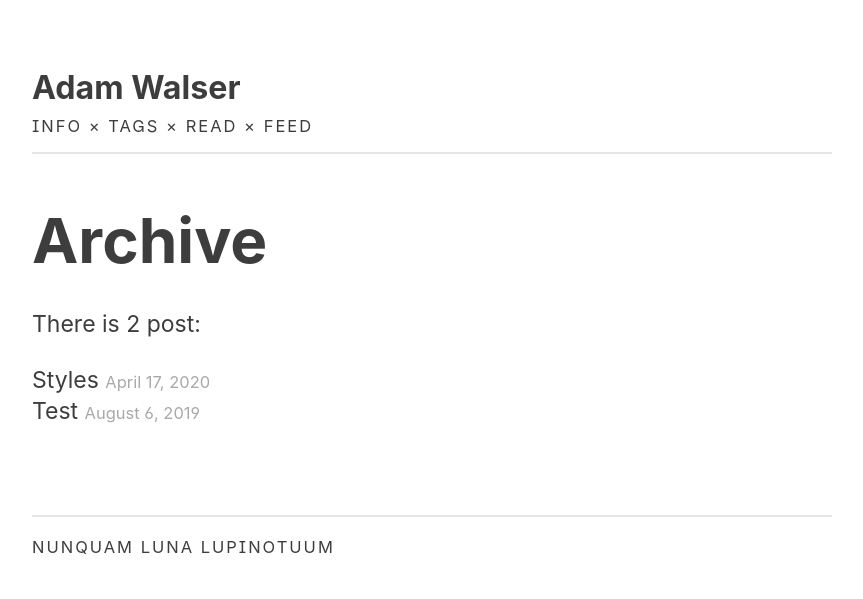
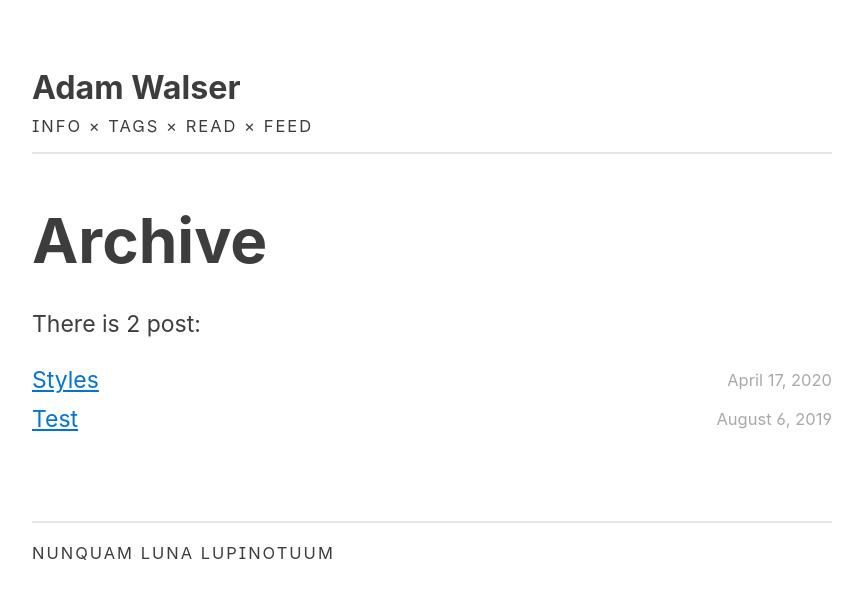
Before and after one commit to ajpwalser/ajpwalser.github.io, a Jekyll site: the page built from archive/index.html, in a window 1280 px wide. Shown: the top 599 px of the page, without its empty margins (208-1071 px from the left). Built offline with Jekyll 4.4.1, drawn with Linux system fonts in a browser that asks for light colours; some web fonts are replaced.

Commit message:
Update index.html

```diff
--- a/archive/index.html
+++ b/archive/index.html
@@ -6,9 +6,9 @@ description: All of Adam's posts
 
 <h2>Archive</h2>
 <p class="first">There is {{ site.posts.size }} post:</p>
-<ul class="headline">
+<ul class="archive">
 {% for post in site.posts %}
-  <li>
+  <li style="align-items:center;display:flex;flex-wrap:wrap;justify-content:space-between;margin-bottom:10px;">
     <a href="{{ site.baseurl }}{{ post.url }}">{{ post.title }}</a>
     <time>{{ post.date | date: "%B %-d, %Y" }}</time>
   </li>
```
